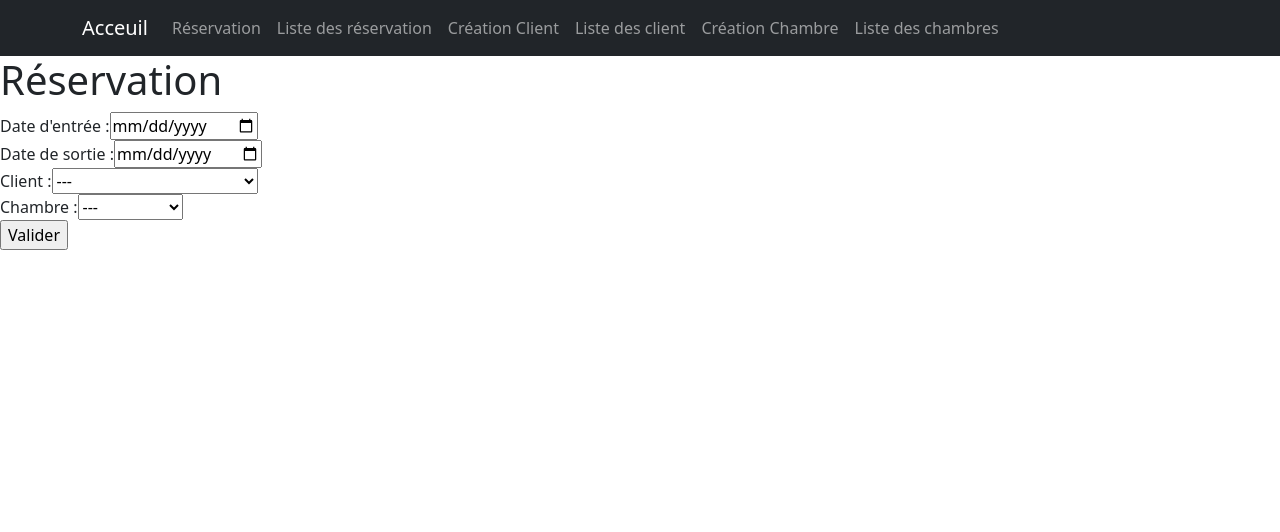
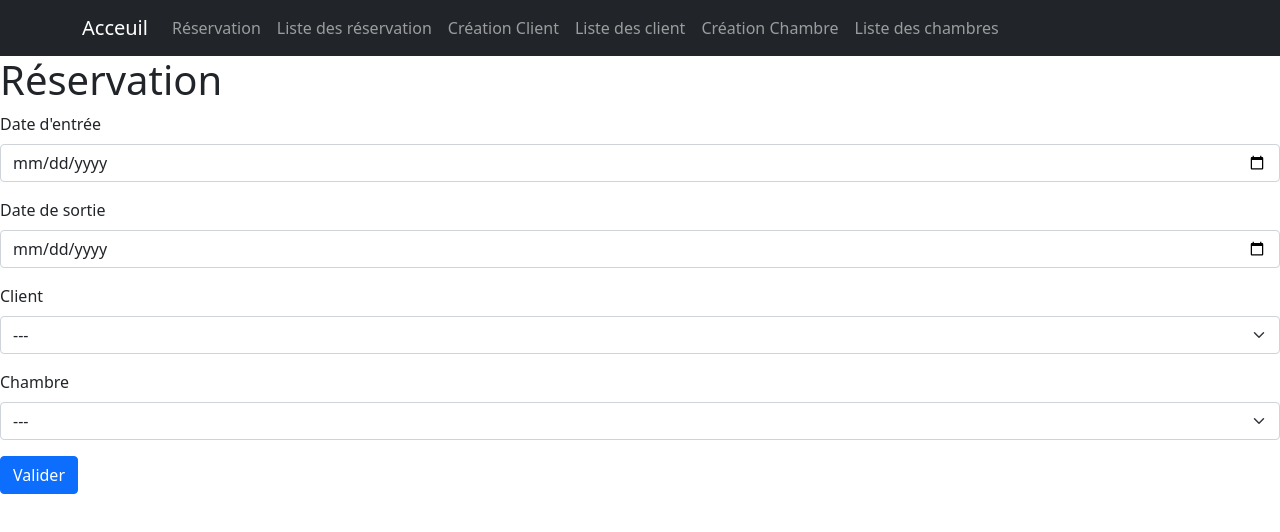
Before and after one commit to tafitahery/hotel-v2, a React (Create React App) app: page / in a window 1280 px wide. Shown: the top 532 px of the page. Built offline with nearby package versions, Linux system fonts and the light colour scheme; data requests are answered from the project's data file.

Commit message:
Add style to page Reservation with React-Bootstrap

```diff
--- a/src/assets/db.json
+++ b/src/assets/db.json
@@ -34,5 +34,13 @@
       "id": 3
     }
   ],
-  "reservations": []
+  "reservations": [
+    {
+      "dateIn": "2022-07-18",
+      "dateOut": "2022-07-21",
+      "clientId": "1",
+      "roomId": "3",
+      "id": 1
+    }
+  ]
 }
--- a/src/pages/Reservation/index.jsx
+++ b/src/pages/Reservation/index.jsx
@@ -1,5 +1,7 @@
 import axios from 'axios';
 import React, { useState, useEffect } from 'react';
+import { Button, Form } from 'react-bootstrap';
+
 import { getData } from '../../utils/data';
 
 const Reservation = () => {
@@ -37,34 +39,31 @@ const Reservation = () => {
   };
 
   return (
-    <form onSubmit={(e) => handleSubmit(e)}>
+    <div>
       <h1>Réservation</h1>
-      <div>
-        <div>
-          <label htmlFor="date-in">Date d'entrée : </label>
-          <input
+      <Form onSubmit={(e) => handleSubmit(e)}>
+        <Form.Group className="mb-3" controlId="date-in">
+          <Form.Label>Date d'entrée</Form.Label>
+          <Form.Control
             type="date"
-            id="date-in"
             required
             value={dateIn}
             onChange={(e) => setDateIn(e.target.value)}
           />
-        </div>
-        <div>
-          <label htmlFor="date-out">Date de sortie : </label>
-          <input
+        </Form.Group>
+        <Form.Group className="mb-3" controlId="date-out">
+          <Form.Label>Date de sortie</Form.Label>
+          <Form.Control
             type="date"
-            id="date-out"
+            min={dateIn}
             required
-            min={dateIn}
             value={dateOut}
             onChange={(e) => setDateOut(e.target.value)}
           />
-        </div>
-        <div>
-          <label htmlFor="client">Client : </label>
-          <select
-            id="client"
+        </Form.Group>
+        <Form.Group className="mb-3" controlId="client">
+          <Form.Label>Client</Form.Label>
+          <Form.Select
             required
             value={clientId}
             onChange={(e) => setClientId(e.target.value)}
@@ -73,29 +72,29 @@ const Reservation = () => {
             {clients.map(({ id, firstName, lastName }) => (
               <option value={id} key={id}>{`${lastName} ${firstName}`}</option>
             ))}
-          </select>
-        </div>
-        <div>
-          <label>Chambre : </label>
-          <select
-            id="room"
+          </Form.Select>
+        </Form.Group>
+        <Form.Group className="mb-3" controlId="room">
+          <Form.Label>Chambre</Form.Label>
+          <Form.Select
             required
             value={roomId}
             onChange={(e) => setRoomId(e.target.value)}
           >
+            <option value=""> --- </option>
             <option value=""> --- </option>
             {rooms.map(({ id, name }) => (
               <option value={id} key={id}>
                 {name}
               </option>
             ))}
-          </select>
-        </div>
-        <div>
-          <input type="submit" value="Valider" />
-        </div>
-      </div>
-    </form>
+          </Form.Select>
+        </Form.Group>
+        <Button variant="primary" type="submit">
+          Valider
+        </Button>
+      </Form>
+    </div>
   );
 };
 
```
